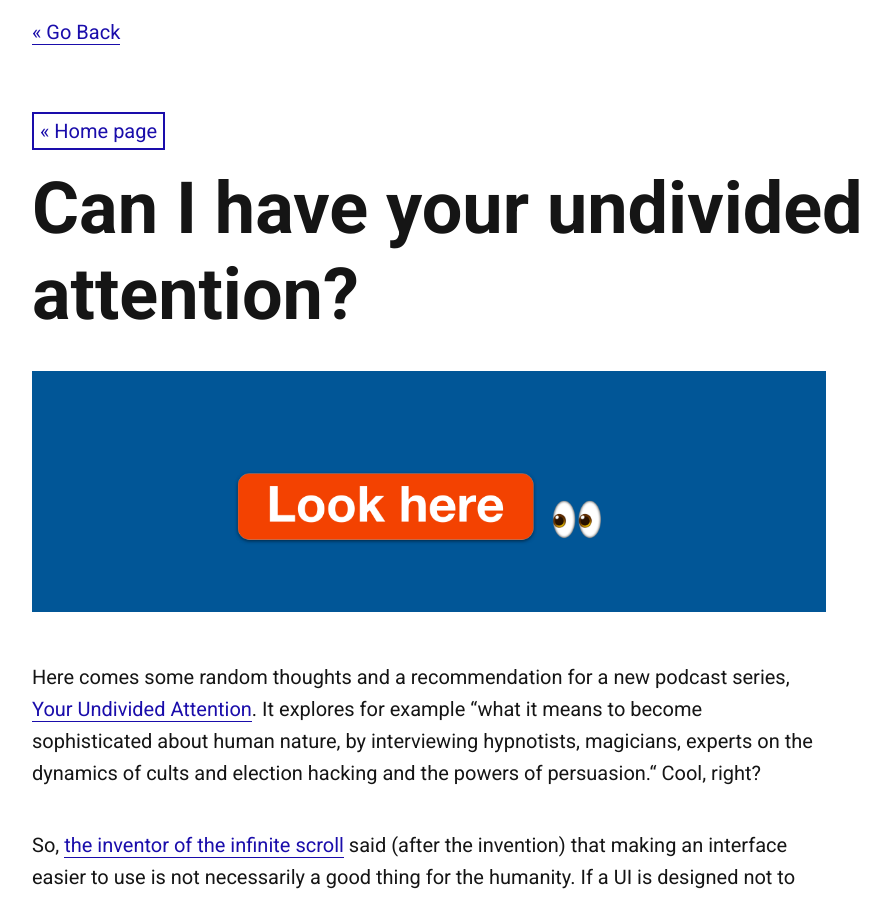
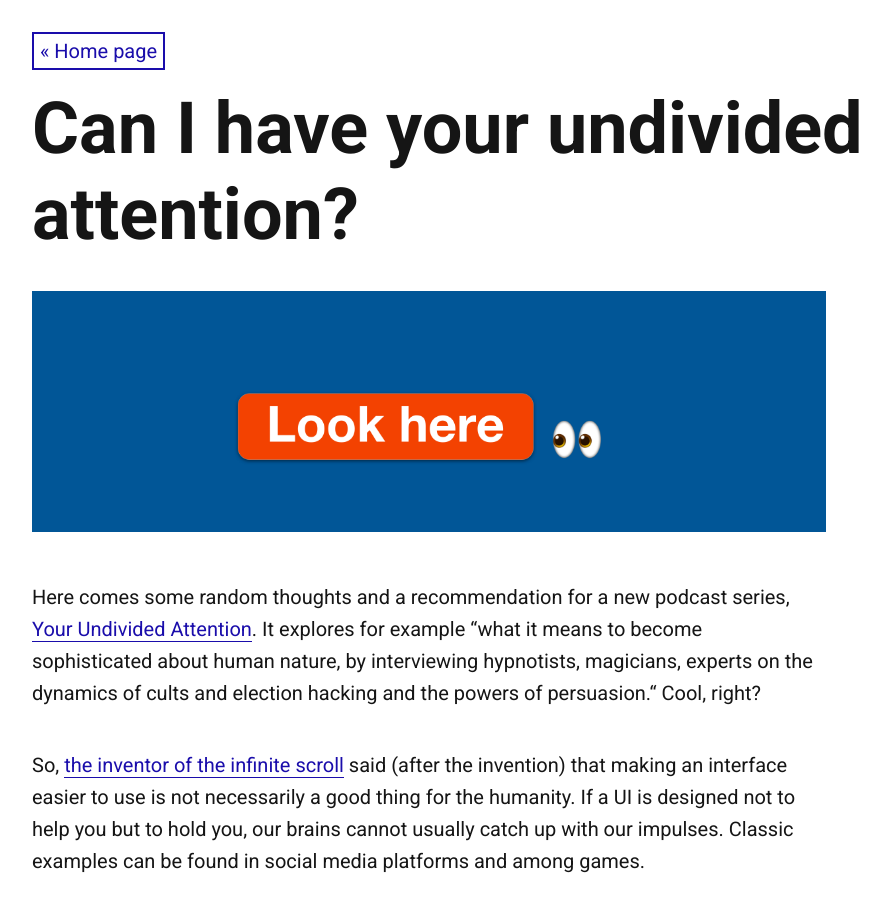
Before and after one commit to jesseu/jesseu.github.io, a Jekyll site: the page built from _posts/2020-11-15-undivided-attention.md, in a window 1280 px wide and 900 px high. Shown: the whole window, without its empty margins (128-1018 px from the left). Built offline with Jekyll 4.4.1, drawn with Linux system fonts in a browser that asks for light colours.

```diff
--- a/_layouts/post.html
+++ b/_layouts/post.html
@@ -1,17 +1,6 @@
 ---
 layout: default
 ---
-<div class="back-button">
-    <script>
-        document.write('<a href="' + document.referrer + '">« Go Back</a>');
-    </script>
-
-    <script>
-    function goBack() {
-      window.history.back();
-    }
-    </script>
-</div>
 
 <a href="/">
 <button type="button" name="button" onClick="javascript:history.go('/');">« Home page</button>
```
